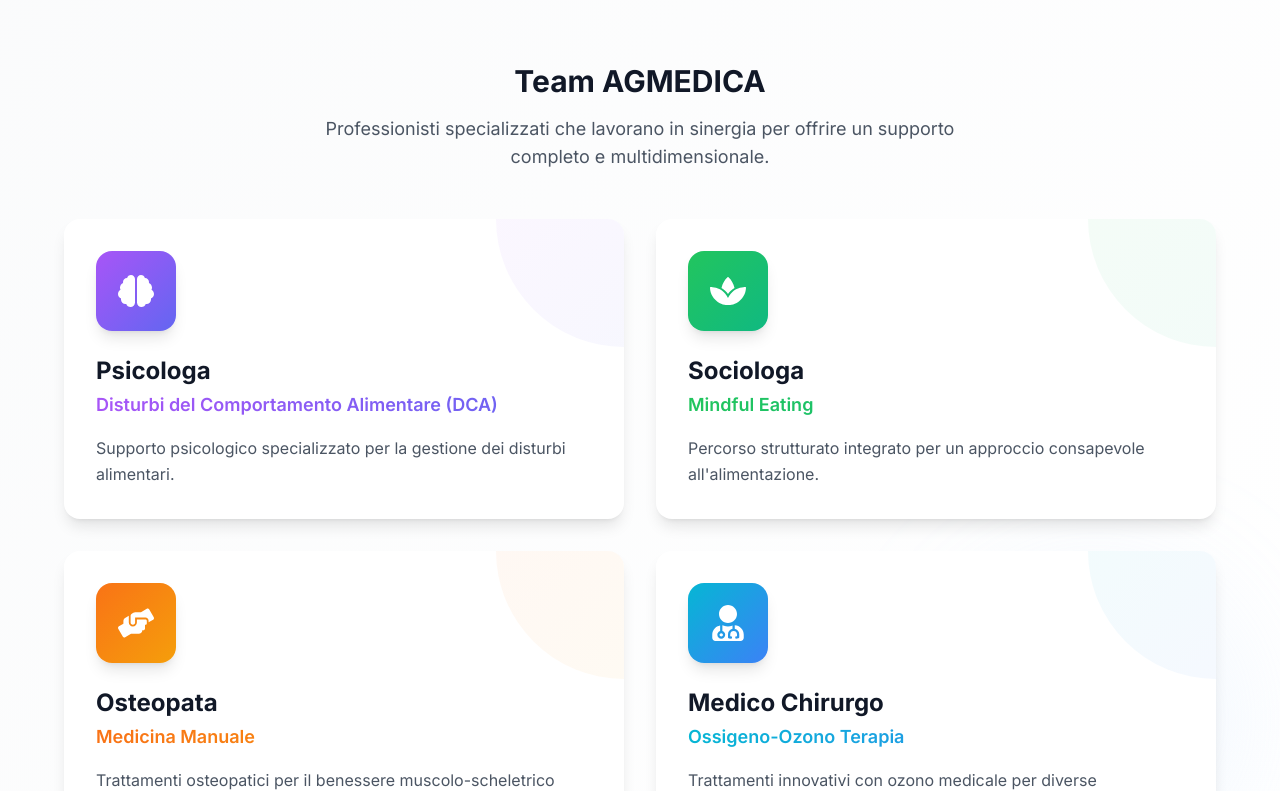
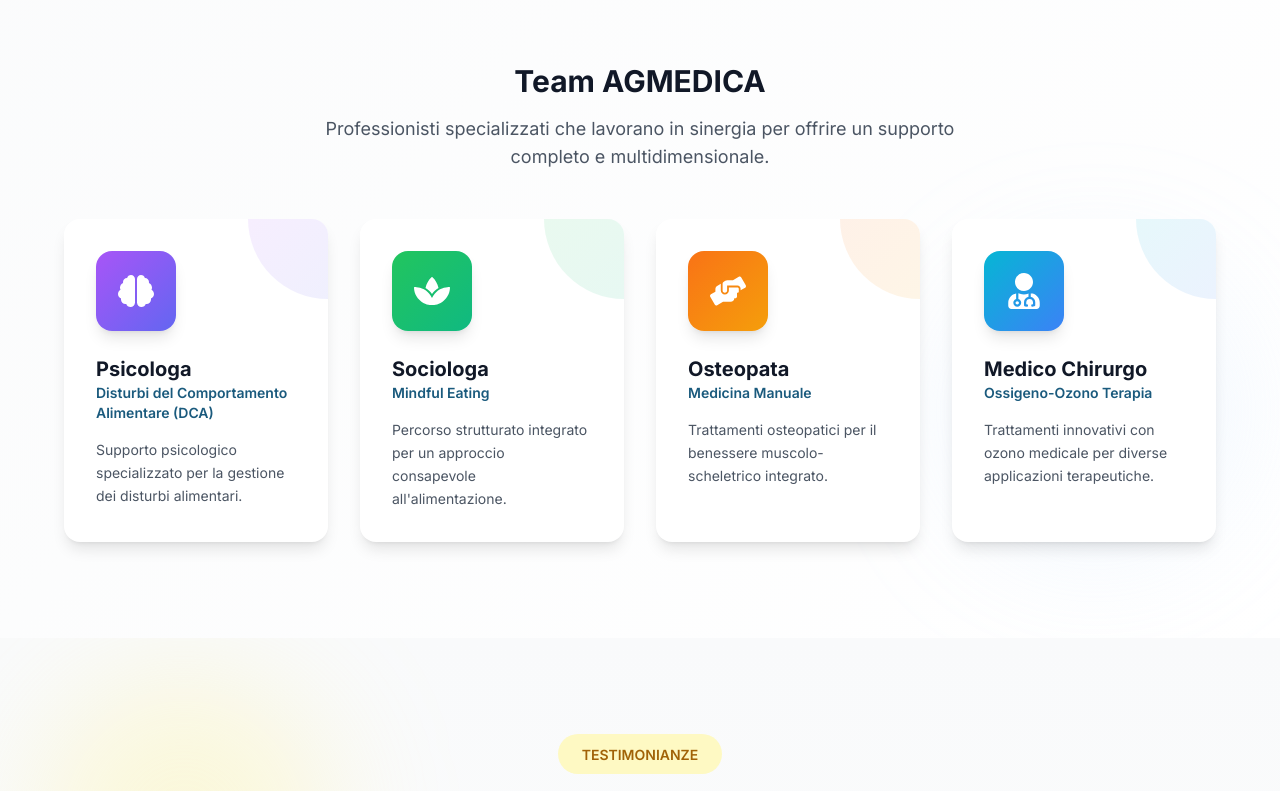
Before and after one commit to cost98/antonio-balestra, a Next.js app: page / in a window 1280 px wide. Shown: the part 11209-12000 px from the top of the page. Built offline with nearby package versions, Linux system fonts and the light colour scheme.

Commit message:
Refines team grid layout and card styling in Collaborations component
Increases the grid density on large screens to four columns and adjusts typography for better readability in a more compact layout. Simplifies decorative accents and enhances hover animations for a more polished visual appearance.

```diff
--- a/src/components/Collaborations.tsx
+++ b/src/components/Collaborations.tsx
@@ -127,40 +127,34 @@
             </p>
           </div>
 
-          <div className="grid grid-cols-1 md:grid-cols-2 gap-8">
+          {/* Team Grid */}
+          <div className="grid grid-cols-1 md:grid-cols-2 lg:grid-cols-4 gap-8">
             {team.map((member, index) => (
               <div
                 key={index}
-                className="group relative bg-white rounded-2xl overflow-hidden shadow-lg hover:shadow-2xl transition-all duration-500 hover:-translate-y-2"
+                className="group relative bg-white rounded-2xl shadow-lg hover:shadow-2xl transition-all duration-500 hover:-translate-y-3 overflow-hidden"
               >
                 {/* Gradient Background on Hover */}
                 <div className={`absolute inset-0 bg-gradient-to-br ${member.bgGradient} opacity-0 group-hover:opacity-100 transition-opacity duration-500`}></div>
 
                 {/* Content */}
-                <div className="relative p-8">
-                  {/* Icon with Gradient */}
+                <div className="relative p-8 h-full flex flex-col">
                   <div className={`w-20 h-20 bg-gradient-to-br ${member.gradient} rounded-2xl flex items-center justify-center text-white mb-6 transform group-hover:scale-110 group-hover:rotate-6 transition-all duration-500 shadow-lg`}>
                     {member.icon}
                   </div>
 
-                  {/* Role & Specialization */}
-                  <div className="mb-4">
-                    <h4 className="text-2xl font-bold text-gray-900 mb-1 group-hover:text-gray-800 transition-colors">
-                      {member.role}
-                    </h4>
-                    <p className={`font-semibold bg-gradient-to-r ${member.gradient} bg-clip-text text-transparent text-lg`}>
-                      {member.specialization}
-                    </p>
-                  </div>
+                  <h3 className="text-xl font-bold text-gray-900">{member.role}</h3>
+                  <p className="text-primary-600 font-semibold mb-4 text-sm">{member.specialization}</p>
 
-                  {/* Description */}
-                  <p className="text-gray-600 leading-relaxed">
+                  <p className="text-gray-600 leading-relaxed flex-grow text-sm">
                     {member.description}
                   </p>
                 </div>
 
                 {/* Decorative Corner Accent */}
-                <div className={`absolute top-0 right-0 w-32 h-32 bg-gradient-to-br ${member.gradient} opacity-5 rounded-bl-full transform group-hover:scale-150 transition-transform duration-700`}></div>
+                <div className="absolute top-0 right-0 w-20 h-20 opacity-10 group-hover:opacity-20 transition-opacity">
+                  <div className={`w-full h-full bg-gradient-to-br ${member.gradient} rounded-bl-full`}></div>
+                </div>
               </div>
             ))}
           </div>
```
